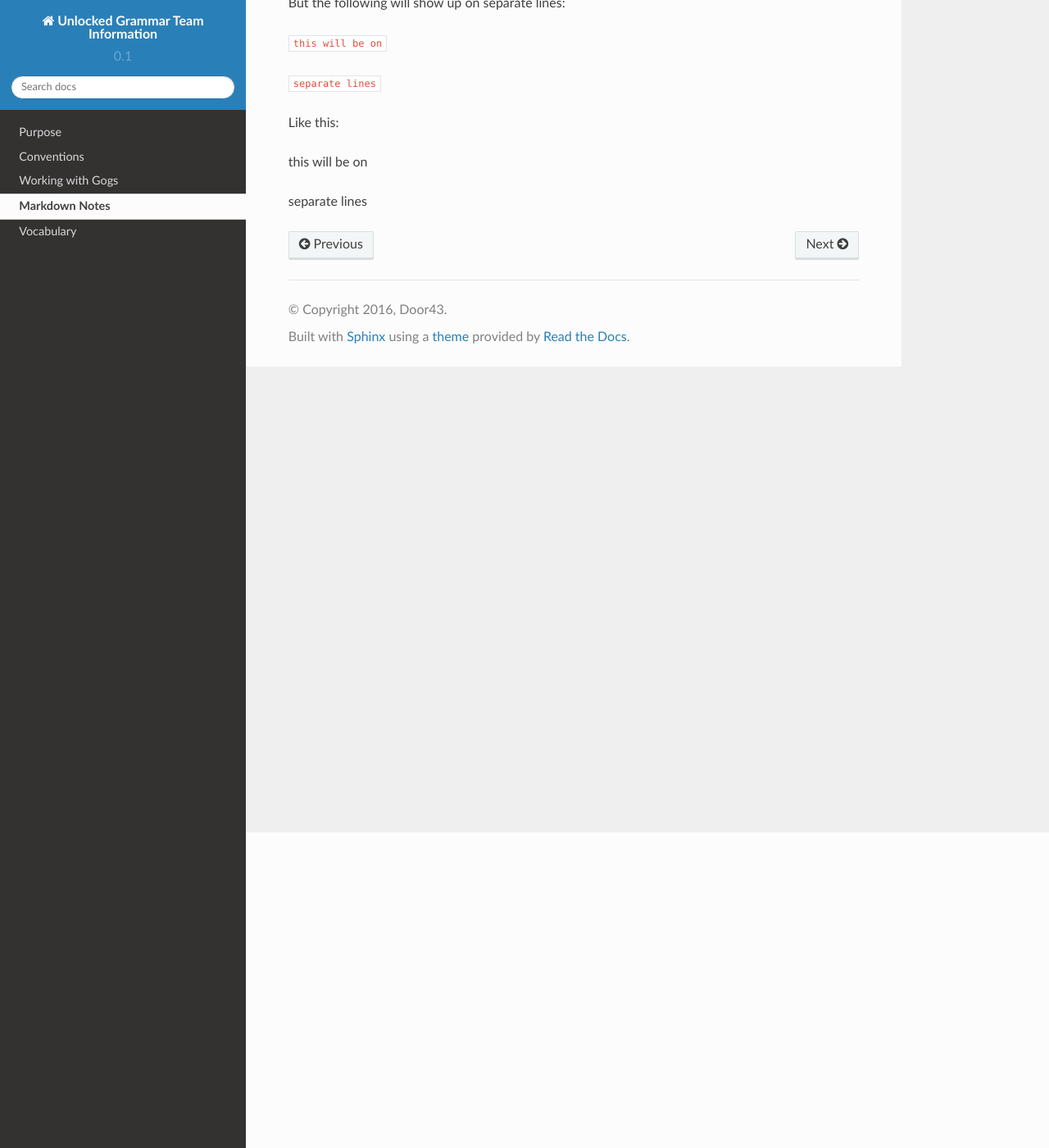
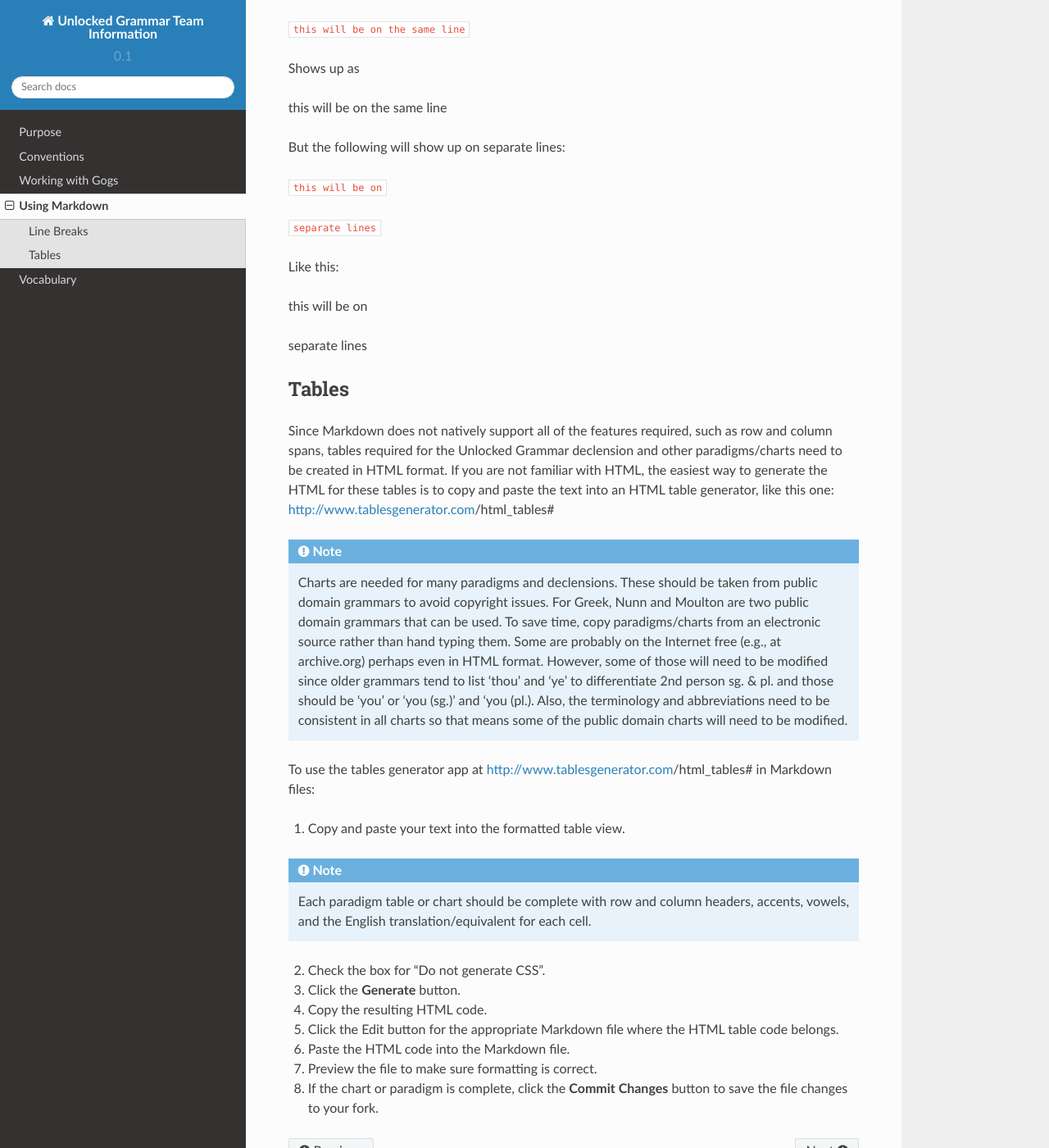
Before and after one commit to unfoldingWord-dev/Unlocked-Grammar-Info, a Sphinx documentation site: the page built from docs/markdown.rst, in a window 1280 px wide and 1400 px high, scrolled down 385 px. Shown: the whole window at 82% size. Built offline with Sphinx 7.4.7 and the Read the Docs theme 2.0.0, drawn with Linux system fonts in a browser that asks for light colours; some of the changed text lies outside the part shown.

Commit message:
Updates to explain some Markdown features

```diff
--- a/docs/markdown.rst
+++ b/docs/markdown.rst
@@ -1,5 +1,10 @@
-Markdown Notes
+Using Markdown
 ==============
+
+Markdown is the format in which content on the Gogs Unlocked Grammar projects repository sites is created. The repo sites include a built-in Markdown editor so that in-depth knowledge of the format is typically not necessary. However, there are a few exceptions when knowledge of Markdown format is helpful or necessary.
+
+Line Breaks
+-----------
 
 If you want text to show up on separate lines then you need 2 line breaks between the lines.  For example:
 
@@ -22,3 +27,25 @@ Like this:
 this will be on
 
 separate lines
+
+
+Tables
+------
+
+Since Markdown does not natively support all of the features required, such as row and column spans, tables required for the Unlocked Grammar declension and other paradigms/charts need to be created in HTML format. If you are not familiar with HTML, the easiest way to generate the HTML for these tables is to copy and paste the text into an HTML table generator, like this one: http://www.tablesgenerator.com/html_tables#
+
+.. note:: Charts are needed for many paradigms and declensions. These should be taken from public domain grammars to avoid copyright issues. For Greek, Nunn and Moulton are two public domain grammars that can be used. To save time, copy paradigms/charts from an electronic source rather than hand typing them. Some are probably on the Internet free (e.g., at archive.org) perhaps even in HTML format. However, some of those will need to be modified since older grammars tend to list 'thou' and 'ye' to differentiate 2nd person sg. & pl. and those should be 'you' or 'you (sg.)' and 'you (pl.). Also, the terminology and abbreviations need to be consistent in all charts so that means some of the public domain charts will need to be modified.
+
+To use the tables generator app at http://www.tablesgenerator.com/html_tables# in Markdown files:
+
+1. Copy and paste your text into the formatted table view.
+
+.. note:: Each paradigm table or chart should be complete with row and column headers, accents, vowels, and the English translation/equivalent for each cell.
+
+2. Check the box for "Do not generate CSS".
+3. Click the **Generate** button.
+4. Copy the resulting HTML code.
+5. Click the Edit button for the appropriate Markdown file where the HTML table code belongs.
+6. Paste the HTML code into the Markdown file.
+7. Preview the file to make sure formatting is correct.
+8. If the chart or paradigm is complete, click the **Commit Changes** button to save the file changes to your fork.
```
